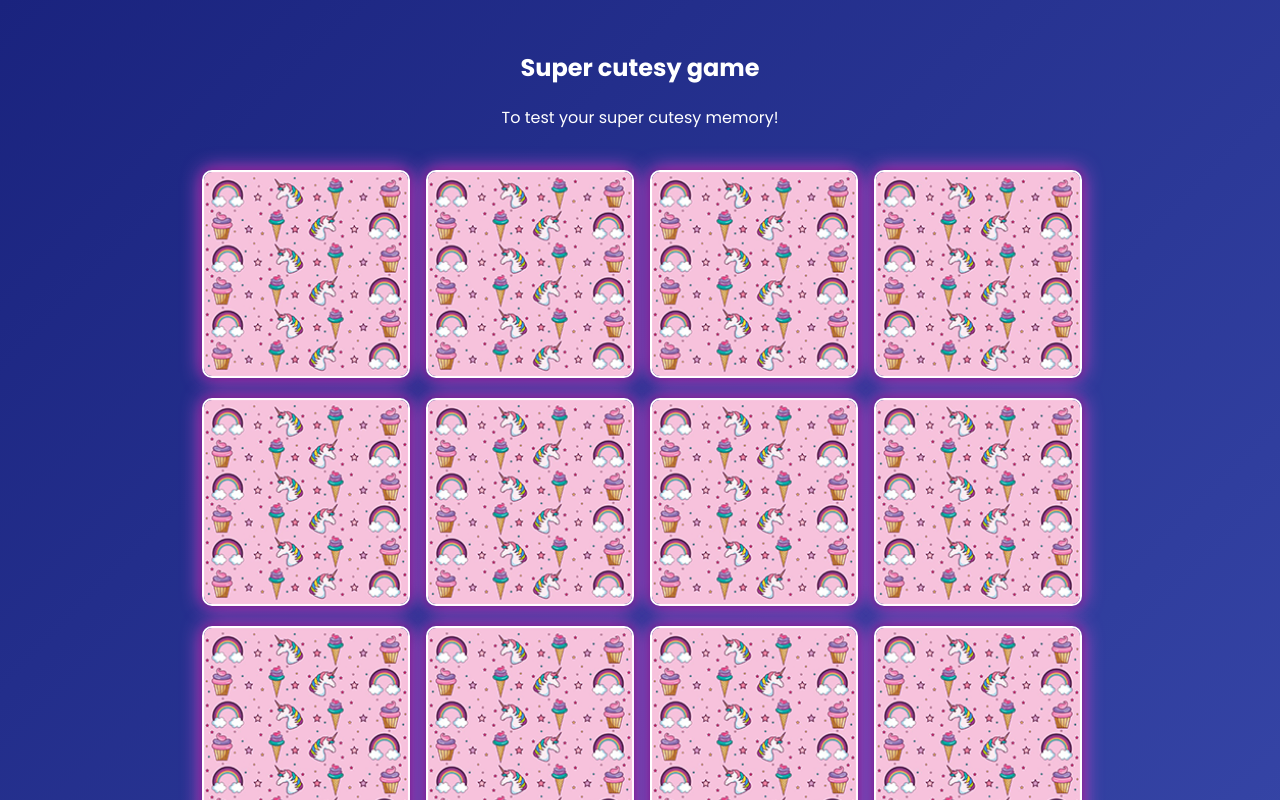
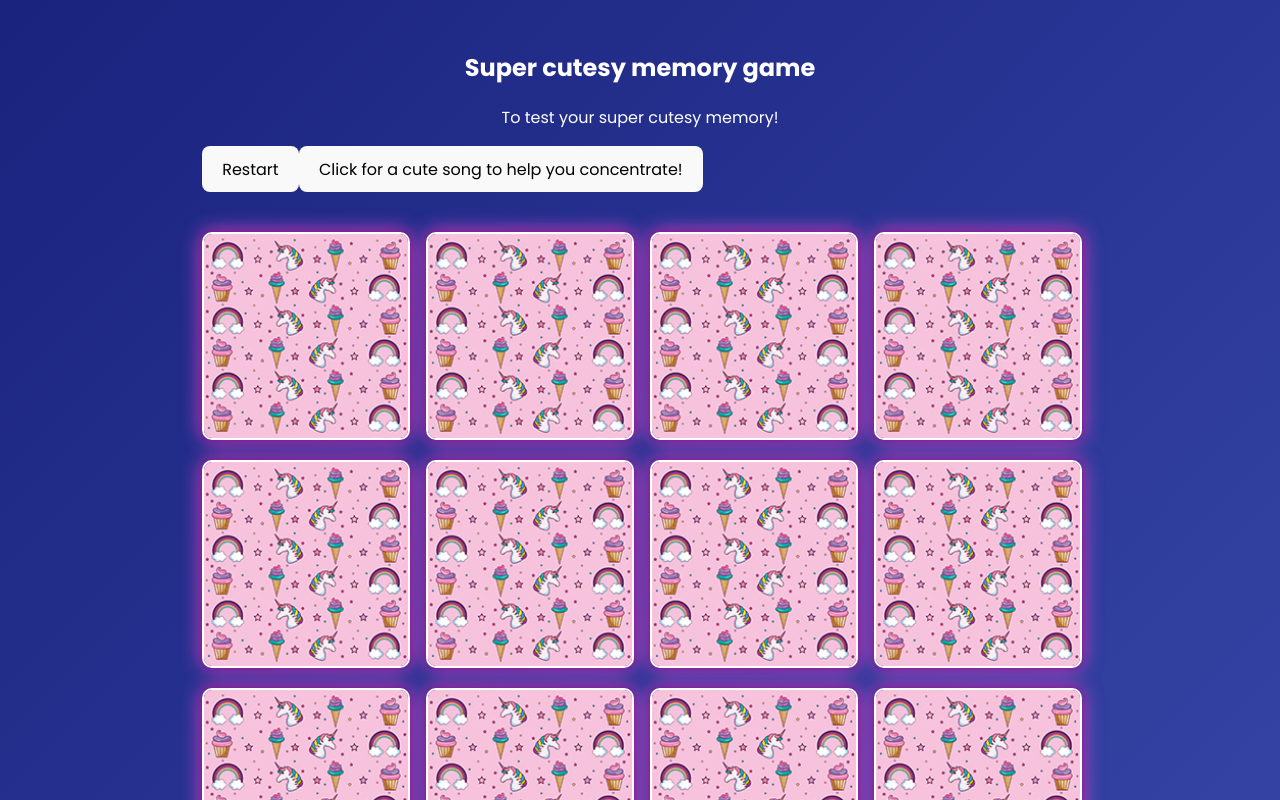
Before and after one commit to JohnBrianTiopes/ubiquitous-eureka, a React (Vite) app in the folder 4games/: page /memorygame in a window 1280 px wide. Shown: the top 800 px of the page. Built offline with nearby package versions, Linux system fonts and the light colour scheme.

Commit message:
code updatge memeory gamee

```diff
--- a/4games/src/Components/Card.jsx
+++ b/4games/src/Components/Card.jsx
@@ -1,7 +1,7 @@
 import React from 'react'
 import './Memorygame.css';
 
-export default function Card({card, handleChoice, flipped, disabled, start}) {
+export default function Card({card, handleChoice, flipped, disabled}) {
 
     const handleClick = () => {
         if (!disabled) {
--- a/4games/src/Components/Memorygame.jsx
+++ b/4games/src/Components/Memorygame.jsx
@@ -13,18 +13,16 @@ const cardImages = [
     {"src": "/images/08.png", matched: false}
 ]
 
+const levels = {
+    lvl1 : {}
+}
+
 function MemoryGame(){
     const [cards, setCards] = useState([]);
     const [turns, setTurns] = useState(0);
     const [choiceOne, setChoiceOne] = useState(null);
     const [choiceTwo, setChoiceTwo] = useState(null);
     const [disabled, setDisabled] = useState(false);
-    const [start, setStart] = useState(false);
-
-    const startGame = () => {
-        setStart(true)
-        setDisabled(true)
-    }
 
     const shuffleCards = () => {
         const shuffledCards = [...cardImages, ...cardImages]
@@ -74,8 +72,12 @@ function MemoryGame(){
 
     return (
         <div className = "container-card">
-            <h2 style={{textAlign:'center', marginTop: '50px'}}> Super cutesy game </h2>
+            <h2 style={{textAlign:'center', marginTop: '50px'}}> Super cutesy memory game </h2>
             <p style={{textAlign:'center'}}>To test your super cutesy memory! </p>
+            <button
+                onClick={shuffleCards}
+                >Restart</button>
+            <button>Click for a cute song to help you concentrate!</button>
             <div className="card-grid">
                 {cards.map(card => (
                    <Card
@@ -84,7 +86,6 @@ function MemoryGame(){
                         handleChoice={handleChoice}
                         flipped={card === choiceOne || card === choiceTwo || card.matched}
                         disabled={disabled}
-                        start={start}
                    />
                 ))}
                 <p>Turns: {turns}</p>
```
Also changed, not shown: 1 other file (tests, documents, lock files or other folders).
